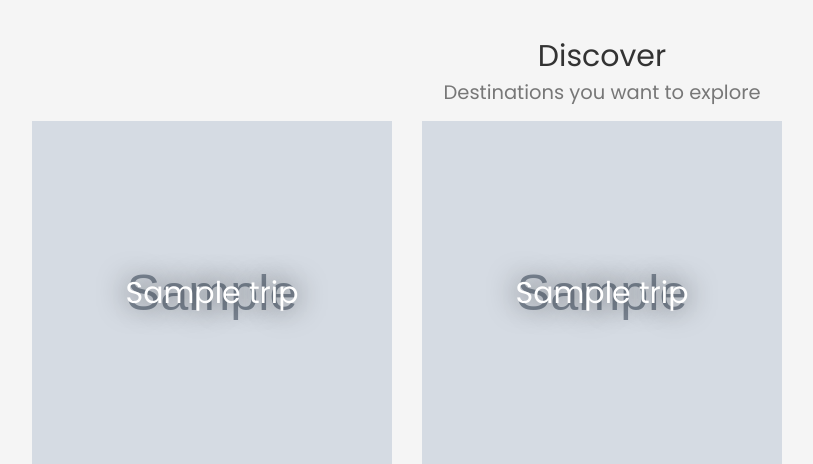
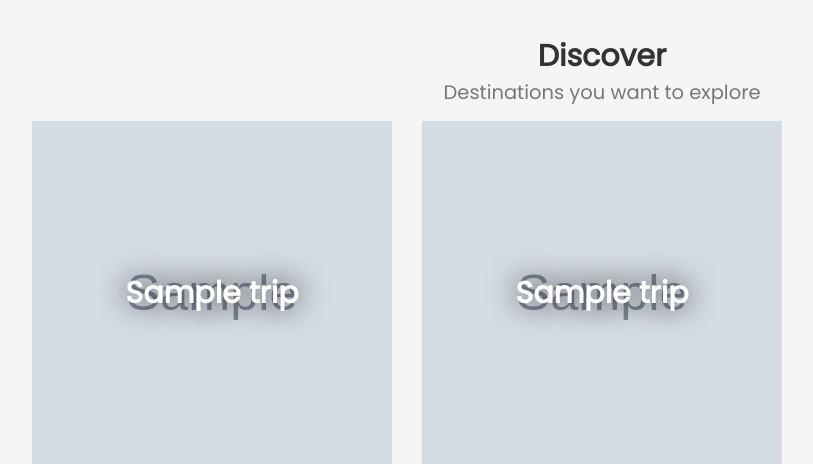
Before and after one commit to gsussman/carmen, a Django app: page /trips/ in a window 1280 px wide. Shown: the part 51-515 px from the top of the page, without its empty margins (38-851 px from the left). Run offline with Django 3.2, Linux system fonts and the light colour scheme; a user stored in the database is signed in; tables that the repository leaves empty hold one stand-in row (values such as "Sample post"); grey boxes marked "Sample" are stand-in pictures; some libraries are stand-ins or nearby versions.

Commit message:
bolded font on trips

```diff
--- a/frontpage/templates/frontpage/trips.html
+++ b/frontpage/templates/frontpage/trips.html
@@ -24,7 +24,7 @@ Trips
             <!-- Page Header -->
             <div class="row">
                 <div class="col-lg-12" style="text-align: center;">
-                    <h2 class="page-header" style="margin-bottom: 6px; border-bottom: none;">Discover<br>
+                    <h2 class="page-header" style="margin-bottom: 6px; border-bottom: none;"><b>Discover</b><br>
                         <small>Destinations you want to explore</small></h2>
 
 
@@ -56,7 +56,7 @@ Trips
                         position: relative;">
                         <h2 style="text-align: center;
                         display: table-cell;
-                        color: #fff; vertical-align: middle; text-shadow: 0 0 1em #000;">{{ trip.trip_name }}</h2>
+                        color: #fff; vertical-align: middle; text-shadow: 0 0 1em #000;"><b>{{ trip.trip_name }}</b></h2>
                     </div>
                     <p>
                         {% ifnotequal trip.owner request.user %}
```
